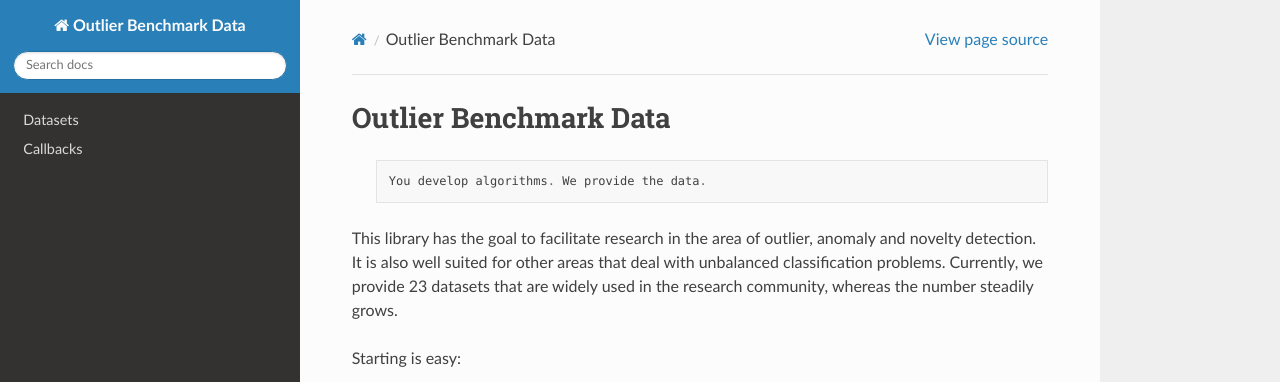
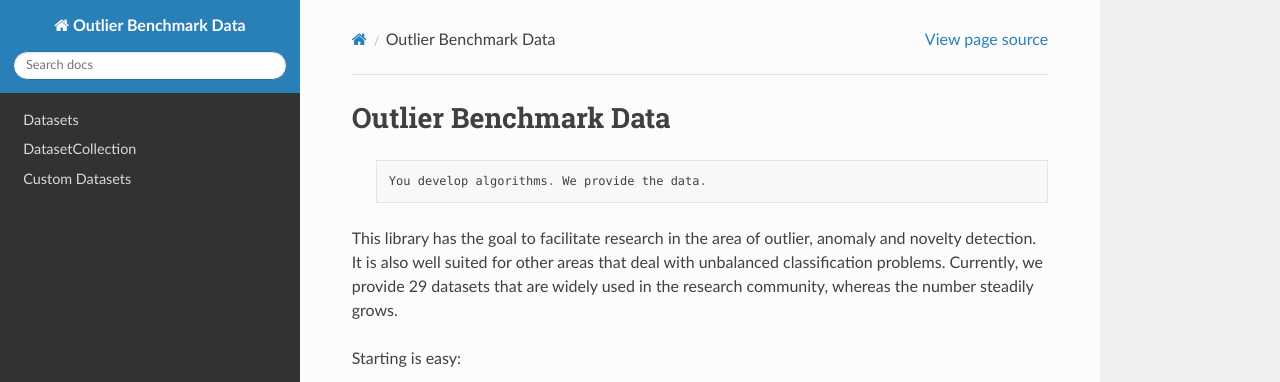
Before and after one commit to JanDiers/outlier-benchmark-data, a Sphinx documentation site: the page built from docs/source/index.rst, in a window 1280 px wide. Shown: the top 382 px of the page. Built offline with Sphinx 7.4.7 and the Read the Docs theme 2.0.0, drawn with Linux system fonts in a browser that asks for light colours.

Commit message:
updated docs

```diff
--- a/docs/source/index.rst
+++ b/docs/source/index.rst
@@ -12,7 +12,7 @@ Outlier Benchmark Data
 
 
 This library has the goal to facilitate research in the area of outlier, anomaly and novelty detection. It is also well
-suited for other areas that deal with unbalanced classification problems. Currently, we provide 23 datasets that are
+suited for other areas that deal with unbalanced classification problems. Currently, we provide 29 datasets that are
 widely used in the research community, whereas the number steadily grows.
 
 Starting is easy:
@@ -36,4 +36,5 @@ See all the datasets in the :doc:`modules/datasets` section.
    :maxdepth: 4
 
    modules/datasets
-   modules/callbacks
+   modules/dataset_collection
+   modules/custom_datasets
--- /dev/null
+++ b/docs/source/modules/custom_datasets.rst
@@ -0,0 +1,5 @@
+Custom Datasets
+===============
+
+.. automodule::
+    outlier_benchmark.datasets.base.implement_custom_datasets
--- a/docs/source/modules/overview_datasets.py
+++ b/docs/source/modules/overview_datasets.py
@@ -11,7 +11,7 @@ for i in datasets.__all__:
         dataset = getattr(datasets, i)
         l.append(asdict(dataset()))
 
-df_dataset_descriptions = pd.DataFrame(l).drop('callbacks', axis=1)
+df_dataset_descriptions = pd.DataFrame(l)
 df_dataset_descriptions['name'] = df_dataset_descriptions['name'].apply(lambda name: f':doc:`datasets/{name}`')
 
 """
```
Also changed, not shown: docs/source/modules/callbacks.rst (deleted, +0 -15 lines), docs/source/modules/dataset_collection.rst (added, +11 -0 lines), docs/source/modules/datasets/Cifar05pct.rst (added, +10 -0 lines), docs/source/modules/datasets/Cifar10pct.rst (added, +10 -0 lines), docs/source/modules/datasets/Cifar15pct.rst (added, +10 -0 lines), docs/source/modules/datasets/MNIST05pct.rst (added, +10 -0 lines), docs/source/modules/datasets/MNIST10pct.rst (added, +10 -0 lines), docs/source/modules/datasets/MNIST15pct.rst (added, +10 -0 lines).
